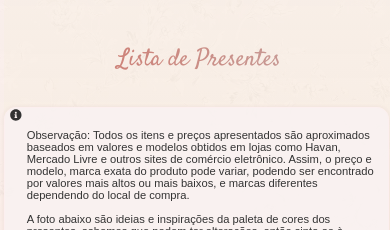
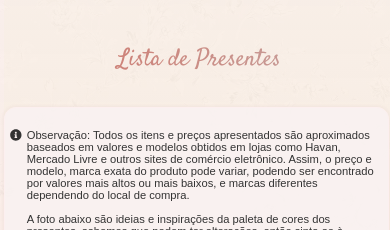
Before and after one commit to fabianoBrito99/ListaAtosRosi, a Next.js app: page / in a window 390 px wide. Shown: the part 461-691 px from the top of the page. Built offline with nearby package versions, Linux system fonts and the light colour scheme; no server answers; the database is empty.

Commit message:
ajuste observação

```diff
--- a/src/Componente/cards/card.module.css
+++ b/src/Componente/cards/card.module.css
@@ -117,7 +117,7 @@
 }
 .icone {
   position: relative;
-  bottom: 330px;
+  bottom: 290px;
   right: 10px;
 }
 
@@ -387,8 +387,9 @@
     height: 400px;
   }
   .icone {
-    bottom: 360px;
+    bottom: 300px;
   }
+
 }
 @media (max-width: 720px) {
   .cardPresente {
@@ -444,7 +445,7 @@
     width: 90vw;
   }
   .icone {
-    bottom: 380px;
+    bottom: 330px;
   }
 }
 
@@ -506,7 +507,7 @@
   .icone {
     z-index: 10;
     width: 30vw;
-    bottom: 160px;
+    bottom: 130px;
     left: -5px;
     margin-right: 0;
   }
@@ -568,7 +569,7 @@
   .icone {
     z-index: 10;
     width: 30vw;
-    bottom: 166px;
+    bottom: 146px;
     left: -5px;
     margin-right: 0;
   }
@@ -611,7 +612,7 @@
   .icone {
     z-index: 10;
     width: 30vw;
-    bottom: 180px;
+    bottom: 150px;
     left: -5px;
     margin-right: 0;
   }
```
